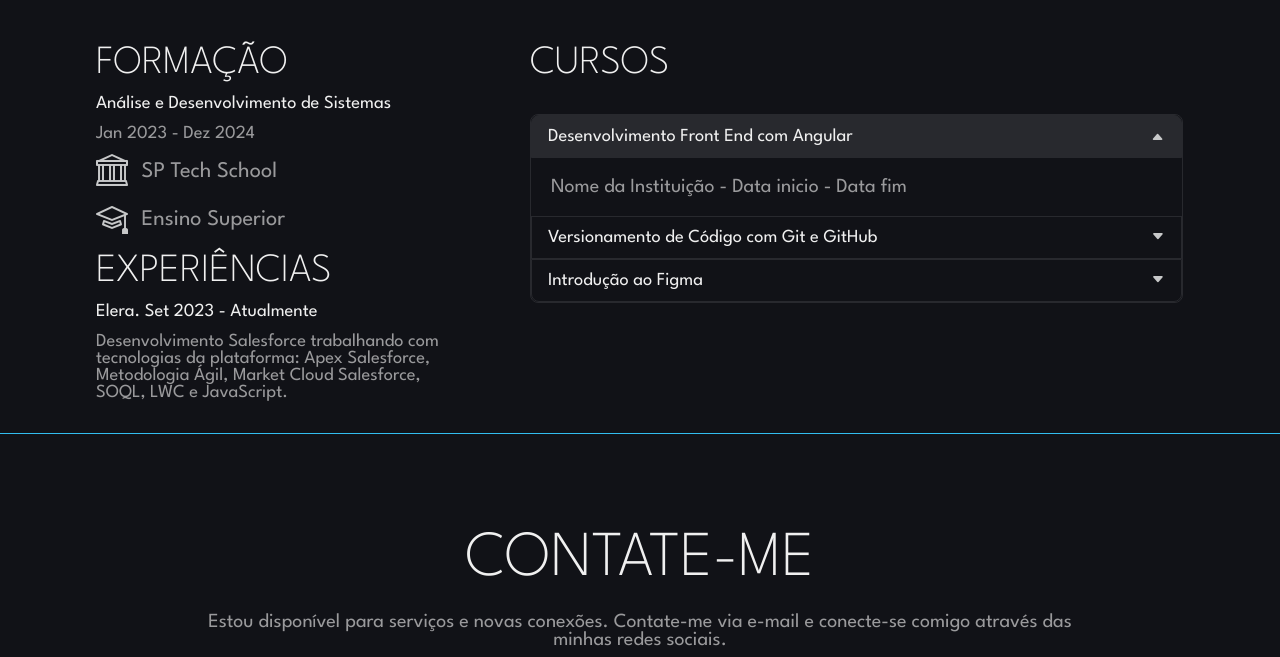
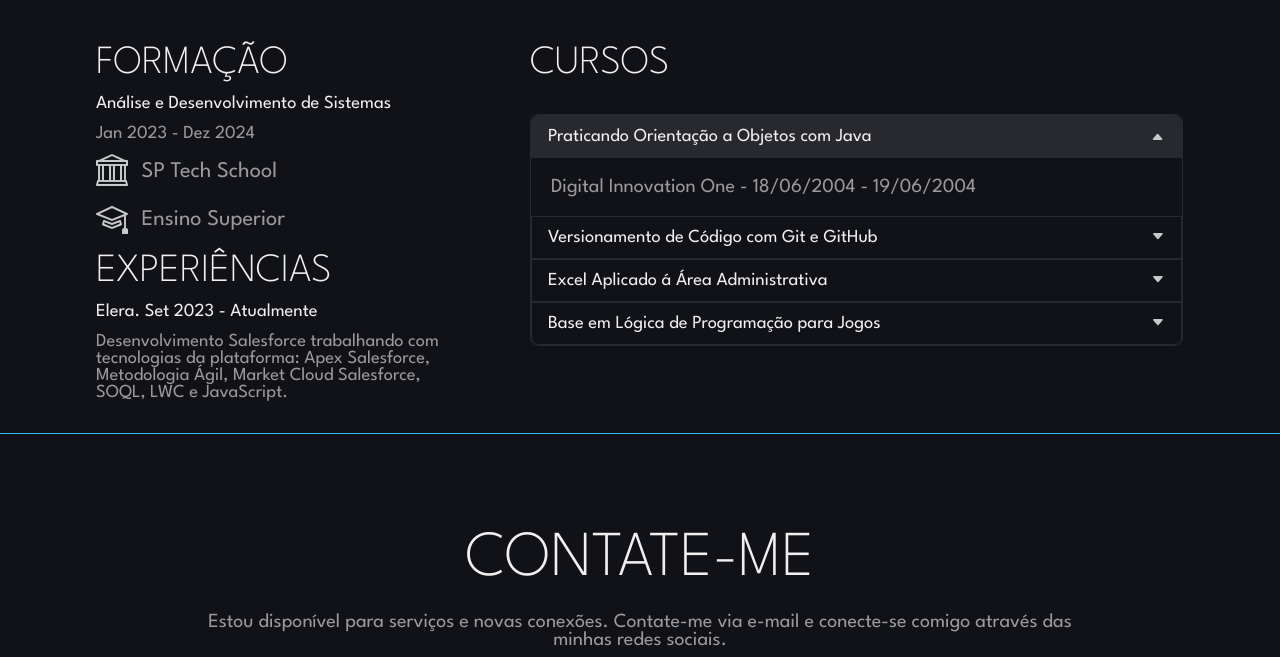
Before and after one commit to Cabayer915/Cabayer915.github.io, a plain HTML site: page index.html in a window 1280 px wide. Shown: the part 3828-4485 px from the top of the page. Drawn offline with nearby package versions, Linux system fonts and the light colour scheme.

Commit message:
Adicionando minha formação

```diff
--- a/index.html
+++ b/index.html
@@ -408,7 +408,7 @@
           <span>Inglês: Intermediário | Francês: Básico</span>
         </div>
         <div class="buttons-desc">
-          <a href="" target="_blank">
+          <a href="./assets/cv/CV - Cauã Ribeiro Bonfim.pdf" target="_blank">
             <button class="botao botao-primario">
               <span>Currículo</span>
               <i class="bi bi-arrow-up-right"></i>
@@ -446,12 +446,12 @@
         <div id="gaveta">
           <div class="gaveta-item active">
             <button class="gaveta-header start">
-              <span>Desenvolvimento Front End com Angular</span>
+              <span>Praticando Orientação a Objetos com Java</span>
               <i class="bi bi-caret-down-fill"></i>
             </button>
             <div class="gaveta-body">
               <p>
-                Nome da Instituição - Data inicio - Data fim
+                Digital Innovation One - 18/06/2004 - 19/06/2004
               </p>
             </div>
           </div>
@@ -462,18 +462,29 @@
             </button>
             <div class="gaveta-body">
               <p>
-                Nome da Instituição - Data inicio - Data fim
+                Digital Innovation One - 20/05/2024 - 27/05/2024
+              </p>
+            </div>
+          </div>
+          <div class="gaveta-item">
+            <button class="gaveta-header">
+              <span>Excel Aplicado á Área Administrativa</span>
+              <i class="bi bi-caret-down-fill"></i>
+            </button>
+            <div class="gaveta-body">
+              <p>
+                Escola START - 14/09/2022 - 09/12/2022
               </p>
             </div>
           </div>
           <div class="gaveta-item">
             <button class="gaveta-header end">
-              <span>Introdução ao Figma</span>
+              <span>Base em Lógica de Programação para Jogos</span>
               <i class="bi bi-caret-down-fill"></i>
             </button>
             <div class="gaveta-body end">
               <p>
-                Nome da Instituição - Data inicio - Data fim
+                Digital Innovation One - 26/06/2004 - 01/07/2024
               </p>
             </div>
           </div>
```
Also changed, not shown: 1 other file.
